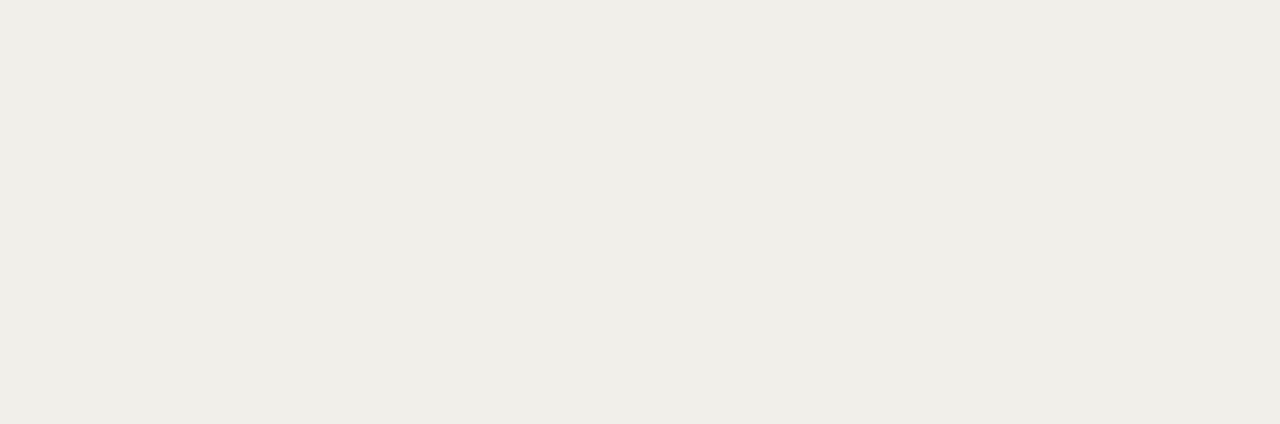
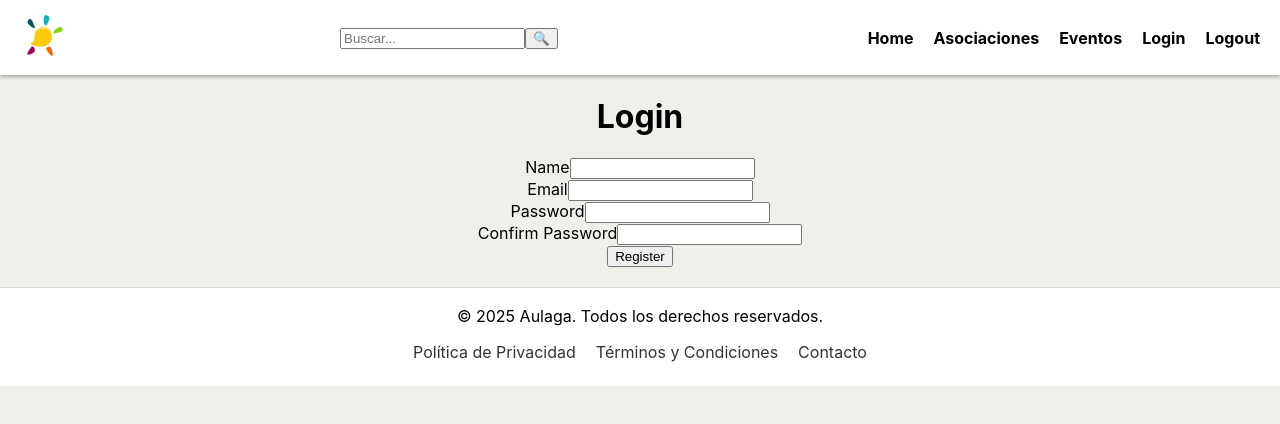
Before and after one commit to WACHIDADUCK/platitaFront, a React (Vite) app: page /register in a window 1280 px wide. Before the commit this address had no page. Shown: the top 424 px of the page. Built offline with nearby package versions, Linux system fonts and the light colour scheme.

Commit message:
Register creado y formularios de evento y asociaciones actualizados

```diff
--- a/src/App.jsx
+++ b/src/App.jsx
@@ -7,6 +7,7 @@ import Asociaciones from './pages/Asociaciones';
 import Eventos from './pages/Eventos';
 import CrearAsociacion from './pages/CrearAsociacion';
 import Login from './pages/Login';
+import Register from './pages/Register';
 import Asociacion from './pages/Asociacion';
 import Logout from './pages/Logout';
 import CrearEvento from './pages/CrearEvento';
@@ -32,6 +33,7 @@ function App() {
               <Route path='/crear_evento' element={<CrearEvento />} />
               <Route path='/eventos' element={<Eventos />} />
               <Route path='/login' element={<Login />} />
+              <Route path='/register' element={<Register />} />
               <Route path='/logout' element={<Logout />} />
             </Route>
           </Routes>
--- a/src/pages/CrearAsociacion.jsx
+++ b/src/pages/CrearAsociacion.jsx
@@ -1,17 +1,40 @@
+import axios from "../hooks/axios";
 
 export default function CrearAsociacion() {
+    const handleSubmit = async (e) => {
+        e.preventDefault();
+
+        if (!window.confirm("¿Estás seguro de que quieres crear esta asociación?")) return;
+
+        // Crear un objeto FormData a partir del formulario
+        const formData = new FormData(e.target);
+
+        // Convertir FormData a un objeto plano
+        const nuevaAsociacion = Object.fromEntries(formData.entries());
+        nuevaAsociacion.contacto = parseFloat(nuevaAsociacion.contacto);
+
+        console.log(nuevaAsociacion); // Muestra el objeto con los datos del formulario
+
+        try {
+            await axios.get("/sanctum/csrf-cookie");
+            await axios.post("/api/asociacion", nuevaAsociacion);
+            alert("Asociación creada correctamente");
+            window.location.href = '/asociaciones';
+        } catch (error) {
+            console.error("Error creando la asociación:", error);
+        }
+    };
 
     return (
         <div className="crearAsociacion flex-center">
             <div className="crearAsociacionForm">
-                {/* <form method="POST" action="https://guillermo.informaticamajada.es/api/asociacion"> */}
-                <form method="POST" action="https://guillermo.informaticamajada.es/api/asociacion">
+                <form method="POST" onSubmit={handleSubmit}>
                     <h3>Crear Asociación</h3>
                     <div>
                         <label htmlFor="">Nombre</label><input name="nombre" type="text" placeholder="" />
                     </div>
                     <div>
-                        <label htmlFor="">Descripción</label><input name="descripcion" type="text"  rows="5"   />
+                        <label htmlFor="">Descripción</label><input name="descripcion" type="text" rows="5" />
                     </div>
                     <div>
                         <label htmlFor="">Contacto</label><input name="contacto" type="number" placeholder="" />
@@ -20,7 +43,8 @@ export default function CrearAsociacion() {
                         <label htmlFor="">Email</label><input name="email" type="email" placeholder="" />
                     </div>
                     <div>
-                        <label htmlFor="">Imagen</label><input className="imagen" name="imagen" type="file" placeholder="" />
+                        <label htmlFor="">Imagen</label><input className="imagen" name="imagen" type="text" placeholder="" />
+                        {/* type="file" */}
                     </div>
                     <input type="hidden" name="gestor_id" value="1" />
                     <div>
--- a/src/pages/CrearEvento.jsx
+++ b/src/pages/CrearEvento.jsx
@@ -4,7 +4,7 @@ export default function CrearEvento() {
     const handleSubmit = async (e) => {
         e.preventDefault();
 
-        if (!window.confirm("¿Estás seguro de que quieres crear este producto?")) return;
+        if (!window.confirm("¿Estás seguro de que quieres crear este evento?")) return;
 
         // Crear un objeto FormData a partir del formulario
         const formData = new FormData(e.target);
@@ -19,17 +19,16 @@ export default function CrearEvento() {
         console.log(nuevoEvento); // Muestra el objeto con los datos del formulario
 
         try {
-            //Falta la lógica para comparar las fechas
             if (nuevoEvento.aforo_socios + nuevoEvento.aforo_no_socios > nuevoEvento.aforo) return alert("Error en la cantidad de reservas");
 
             if (nuevoEvento.fecha_inicio > nuevoEvento.fecha_fin) return alert("Error en las fechas");
 
             await axios.get("/sanctum/csrf-cookie");
             await axios.post("/api/evento", nuevoEvento);
-            alert("Producto creado correctamente");
+            alert("Evento creado correctamente");
             window.location.href = '/eventos';
         } catch (error) {
-            console.error("Error creando el producto:", error);
+            console.error("Error creando el evento:", error);
         }
     };
 
@@ -50,7 +49,6 @@ export default function CrearEvento() {
                 voluntarios
                 imagen
                 */}
-                {/* https://guillermo.informaticamajada.es/api/evento */}
                 <form method="POST" onSubmit={handleSubmit}>
                     <h3>Crear Evento</h3>
                     <div>
--- /dev/null
+++ b/src/pages/Register.jsx
@@ -0,0 +1,74 @@
+import { useState } from 'react';
+import axios from '../hooks/axios';
+
+export default function Login() {
+    const [name, setName] = useState('');
+    const [email, setEmail] = useState('');
+    const [password, setPassword] = useState('');
+    const [passwordConfirmation, setPasswordConfirmation] = useState('');
+
+    const handleRegister = async (e) => {
+        e.preventDefault();
+        try {
+            await axios.get("/sanctum/csrf-cookie");
+            const response = await axios.post('/register', { name, email, password, passwordConfirmation });
+            console.log(response);
+
+            const comprobar = await axios.get("/api/user");
+            console.log(comprobar);
+
+            window.location.href = '/';
+        } catch (error) {
+            console.error('Error al iniciar sesión:', error);
+        }
+    };
+
+    return (
+        <div>
+            <h1>Login</h1>
+            <form onSubmit={handleRegister}>
+                <div>
+                    <label htmlFor="name">Name</label>
+                    <input
+                        type="text"
+                        id="name"
+                        name="name"
+                        value={name}
+                        onChange={(e) => setName(e.target.value)}
+                    />
+                </div>
+                <div>
+                    <label htmlFor="email">Email</label>
+                    <input
+                        type="email"
+                        id="email"
+                        name="email"
+                        value={email}
+                        onChange={(e) => setEmail(e.target.value)}
+                    />
+                </div>
+                <div>
+                    <label htmlFor="password">Password</label>
+                    <input
+                        type="password"
+                        id="password"
+                        name="password"
+                        value={password}
+                        onChange={(e) => setPassword(e.target.value)}
+                    />
+                </div>
+                <div>
+                    <label htmlFor="passwordConfirmation">Confirm Password</label>
+                    <input
+                        type="password"
+                        id="passwordConfirmation"
+                        name="passwordConfirmation"
+                        value={passwordConfirmation}
+                        onChange={(e) => setPasswordConfirmation(e.target.value)}
+                    />
+                </div>
+                <button type="submit">Register</button>
+            </form>
+        </div>
+    );
+}
```
